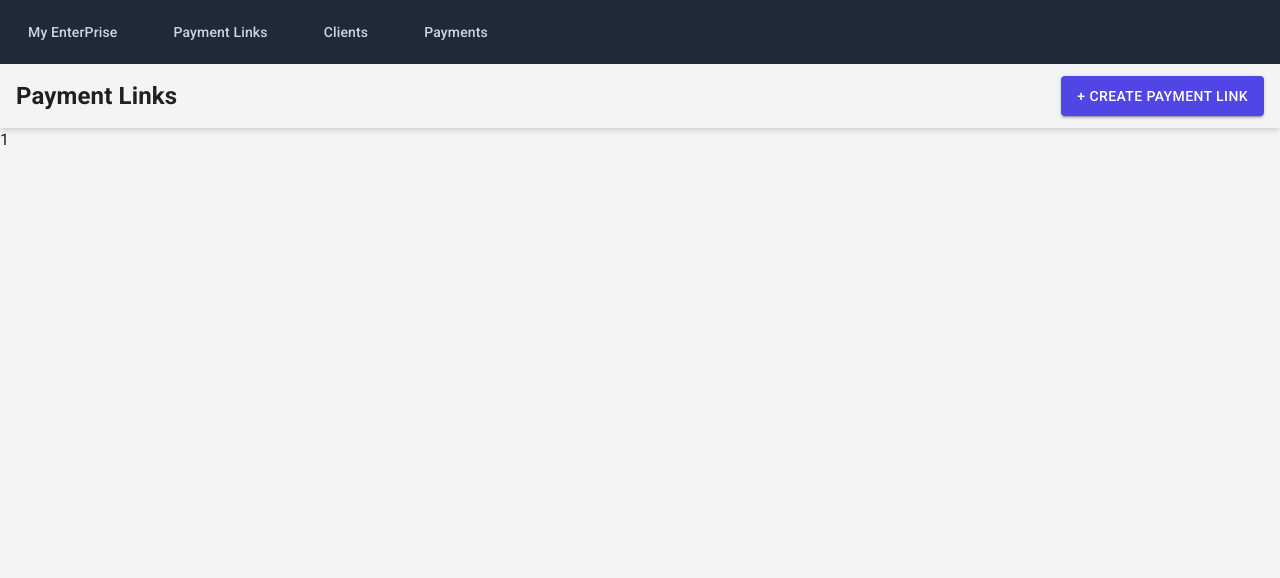
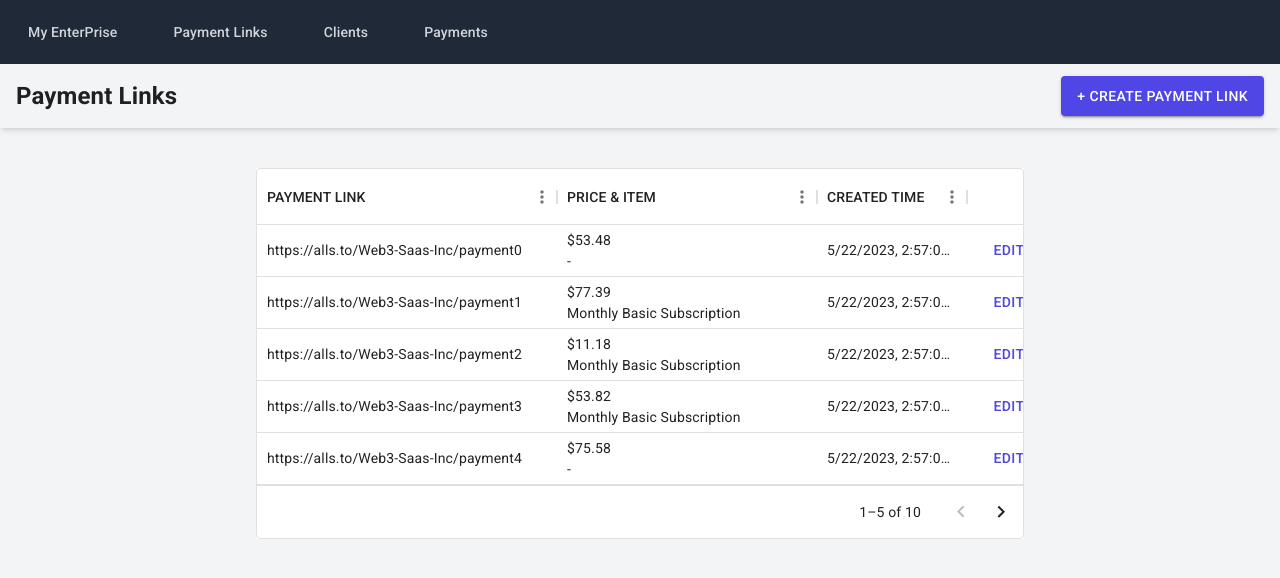
Before and after one commit to ManiacHanz/allsto-enterprise-fe, a Next.js app: page /dashboard/1/links in a window 1280 px wide. Shown: the top 578 px of the page. Built offline with nearby package versions, Linux system fonts and the light colour scheme.

Commit message:
feat: payment links

```diff
--- a/package.json
+++ b/package.json
@@ -21,6 +21,7 @@
     "@mui/styled-engine-sc": "^5.12.0",
     "@mui/x-data-grid": "^6.5.0",
     "autoprefixer": "10.4.14",
+    "bignumber.js": "^9.1.1",
     "eslint": "8.41.0",
     "eslint-config-next": "13.4.3",
     "next": "13.4.3",
--- a/src/pages/dashboard/[id]/links.tsx
+++ /dev/null
@@ -1,79 +0,0 @@
-import { Layout } from "@/components/layout";
-import { Button } from "@mui/material";
-import { useRouter } from "next/router";
-// import { DataGrid, GridColDef, GridValueGetterParams } from "@mui/x-data-grid";
-
-// const columns: GridColDef[] = [
-//   { field: "id", headerName: "ID", width: 90 },
-//   {
-//     field: "firstName",
-//     headerName: "First name",
-//     width: 150,
-//     editable: true,
-//   },
-//   {
-//     field: "lastName",
-//     headerName: "Last name",
-//     width: 150,
-//     editable: true,
-//   },
-//   {
-//     field: "age",
-//     headerName: "Age",
-//     type: "number",
-//     width: 110,
-//     editable: true,
-//   },
-//   {
-//     field: "fullName",
-//     headerName: "Full name",
-//     description: "This column has a value getter and is not sortable.",
-//     sortable: false,
-//     width: 160,
-//     valueGetter: (params: GridValueGetterParams) =>
-//       `${params.row.firstName || ""} ${params.row.lastName || ""}`,
-//   },
-// ];
-
-// const rows = [
-//   { id: 1, lastName: "Snow", firstName: "Jon", age: 35 },
-//   { id: 2, lastName: "Lannister", firstName: "Cersei", age: 42 },
-//   { id: 3, lastName: "Lannister", firstName: "Jaime", age: 45 },
-//   { id: 4, lastName: "Stark", firstName: "Arya", age: 16 },
-//   { id: 5, lastName: "Targaryen", firstName: "Daenerys", age: null },
-//   { id: 6, lastName: "Melisandre", firstName: null, age: 150 },
-//   { id: 7, lastName: "Clifford", firstName: "Ferrara", age: 44 },
-//   { id: 8, lastName: "Frances", firstName: "Rossini", age: 36 },
-//   { id: 9, lastName: "Roxie", firstName: "Harvey", age: 65 },
-// ];
-
-const Dashboard = () => {
-  const router = useRouter();
-  return (
-    <Layout
-      addonAfter={
-        <Button variant="contained" className="h-10">
-          + Create Payment Link
-        </Button>
-      }
-    >
-      <div>{router.query.id}</div>
-      {/* <DataGrid
-        rows={rows}
-        columns={columns}
-        initialState={{
-          pagination: {
-            paginationModel: {
-              pageSize: 5,
-            },
-          },
-        }}
-        pageSizeOptions={[5]}
-        checkboxSelection
-        disableRowSelectionOnClick
-      /> */}
-    </Layout>
-  );
-};
-
-export default Dashboard;
--- /dev/null
+++ b/src/pages/dashboard/[id]/links/components/Table.tsx
@@ -0,0 +1,76 @@
+import { numToUSD, setPrecision } from "@/utils/common";
+import { Button } from "@mui/material";
+import { DataGrid, GridColDef, GridValueGetterParams } from "@mui/x-data-grid";
+
+const columns: GridColDef[] = [
+  {
+    field: "link",
+    headerName: "PAYMENT LINK",
+    width: 300,
+    sortable: false,
+  },
+  {
+    field: "price",
+    headerName: "PRICE & ITEM",
+    width: 260,
+    sortable: false,
+    renderCell: (params) => {
+      console.log(14, params);
+      return (
+        <div>
+          <div>{params.value}</div>
+          <div>{params.row.item ?? "-"}</div>
+        </div>
+      );
+    },
+  },
+  {
+    field: "createdAt",
+    headerName: "CREATED TIME",
+    width: 150,
+    sortable: false,
+  },
+  {
+    field: "operation",
+    headerName: " ",
+    description: "This column has a value getter and is not sortable.",
+    sortable: false,
+    width: 200,
+    renderCell: (params) => {
+      return (
+        <>
+          <Button>Edit</Button>
+          <Button>Share Link</Button>
+        </>
+      );
+    },
+  },
+];
+
+const rows = Array.from({ length: 10 }, (x, idx) => {
+  return {
+    id: idx,
+    link: `https://alls.to/Web3-Saas-Inc/payment${idx}`,
+    price: numToUSD(setPrecision(Math.random() * 100, 2)),
+    item: Math.random() > 0.5 ? "Monthly Basic Subscription" : undefined,
+    createdAt: new Date().toLocaleString(),
+  };
+});
+
+export const Table = () => {
+  return (
+    <DataGrid
+      rows={rows}
+      columns={columns}
+      initialState={{
+        pagination: {
+          paginationModel: {
+            pageSize: 5,
+          },
+        },
+      }}
+      pageSizeOptions={[5]}
+      disableRowSelectionOnClick
+    />
+  );
+};
--- /dev/null
+++ b/src/pages/dashboard/[id]/links/index.tsx
@@ -0,0 +1,23 @@
+import { Layout } from "@/components/layout";
+import { Button } from "@mui/material";
+import { useRouter } from "next/router";
+import { Table } from "./components/Table";
+
+const Dashboard = () => {
+  const router = useRouter();
+  return (
+    <Layout
+      addonAfter={
+        <Button variant="contained" className="h-10">
+          + Create Payment Link
+        </Button>
+      }
+    >
+      <div className="bg-white w-3/5 mx-auto mt-10">
+        <Table />
+      </div>
+    </Layout>
+  );
+};
+
+export default Dashboard;
--- /dev/null
+++ b/src/utils/common.ts
@@ -0,0 +1,8 @@
+
+import BigNumber from "bignumber.js"
+
+export const numToUSD = (num: number): string => num.toLocaleString('en',{style: 'currency',currency: "USD"})
+
+export const setPrecision = (num: number, precision: number): number => {
+  return new BigNumber(num).decimalPlaces(precision).toNumber()
+}
```
Also changed, not shown: 1 other file (tests, documents, lock files or other folders).
